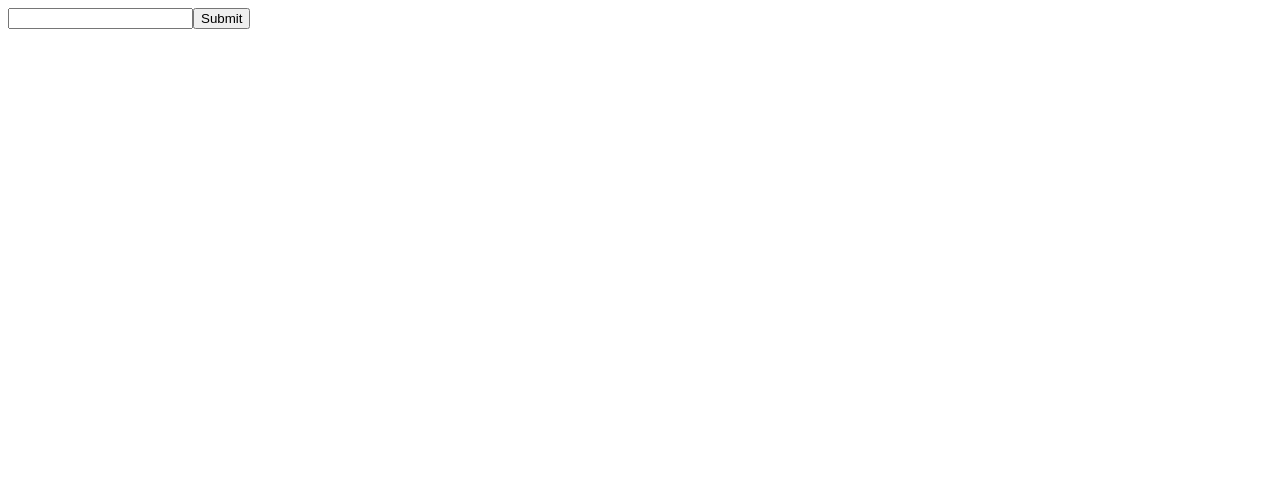
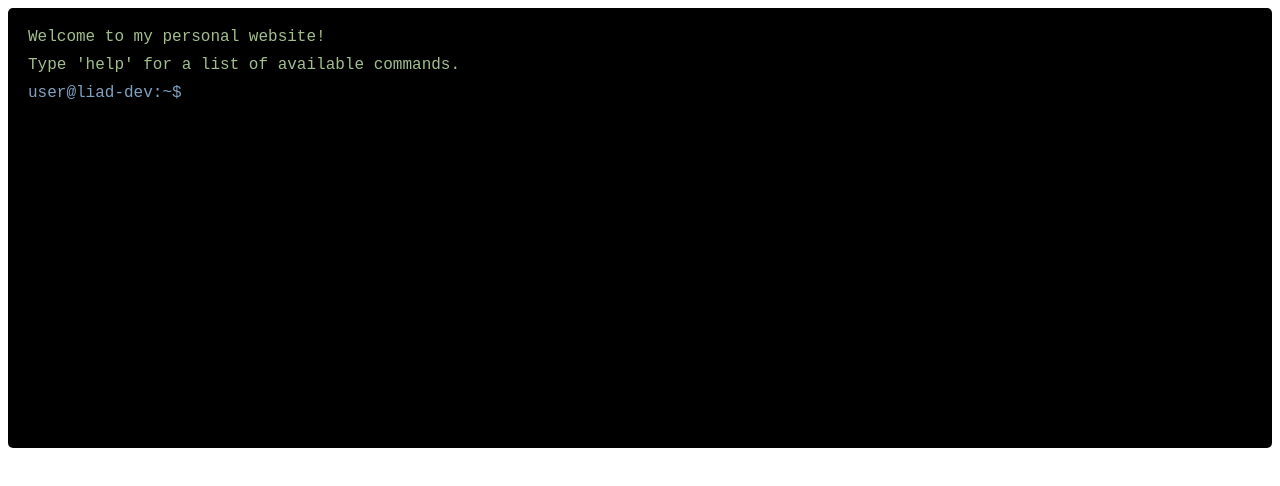
Before and after one commit to Liad-P/personal-website-frontend, an Angular app: page / in a window 1280 px wide. Shown: the top 486 px of the page. Built offline with nearby package versions, Linux system fonts and the light colour scheme.

Commit message:
Gave it terminal look

```diff
--- a/src/app/terminal/terminal.css
+++ b/src/app/terminal/terminal.css
@@ -0,0 +1,42 @@
+
+.terminal-container {
+    background-color: #000000;
+    color: #D8DEE9;
+    font-family: 'Courier New', Courier, monospace;
+    padding: 20px;
+    border-radius: 5px;
+    height: 400px;
+    overflow-y: auto;
+}
+
+.message-container {
+    margin-bottom: 10px;
+}
+
+.prompt {
+    color: #81A1C1;
+    min-width: fit-content;
+    padding-right: 2mm;
+}
+
+.user-input-container {
+    display: inline-flex;
+}
+
+.user-input {
+    background-color: transparent;
+    border: none;
+    color: #88C0D0;
+    width: 100%;
+    outline: none;
+    font-family: inherit;
+    font-size: inherit;
+}
+
+.user-message {
+    color: #88C0D0;
+}
+
+.backend-message {
+    color: #A3BE8C;
+}
--- a/src/app/terminal/terminal.html
+++ b/src/app/terminal/terminal.html
@@ -1,9 +1,15 @@
 <div class="terminal-container">
-    <div class="message-container" *ngFor="let message of messages">
-        <p>{{ message.id }}</p>
-        <p>{{ message.owner }}</p>
-        <p>{{ message.message }}</p>
+    <div *ngFor="let message of messages" [ngSwitch]="message.owner">
+        <div *ngSwitchCase="'User'" class="message-container">
+            <span class="prompt">user&#64;liad-dev:~$ </span>
+            <span class="user-message">{{ message.message }}</span>
+        </div>
+        <div *ngSwitchCase="'Backend'" class="message-container">
+            <span class="backend-message">{{ message.message }}</span>
+        </div>
     </div>
-    <input class="user-input" type="text" [(ngModel)]="userInput" (keyup.enter)="addTextMessageWithUserInput()">
-    <button type="submit" (click)="addTextMessageWithUserInput()">Submit</button>
+    <div class="user-input-container">
+        <span class="prompt">user&#64;liad-dev:~$ </span>
+        <input class="user-input" type="text" [(ngModel)]="userInput" (keyup.enter)="addTextMessageWithUserInput()">
+    </div>
 </div>
--- a/src/app/terminal/terminal.ts
+++ b/src/app/terminal/terminal.ts
@@ -1,5 +1,5 @@
 import { CommonModule } from '@angular/common';
-import { Component } from '@angular/core';
+import { Component, OnInit } from '@angular/core';
 import { FormsModule } from '@angular/forms';
 
 @Component({
@@ -8,13 +8,18 @@ import { FormsModule } from '@angular/forms';
   templateUrl: './terminal.html',
   styleUrl: './terminal.css'
 })
-export class Terminal {
+export class Terminal implements OnInit {
 
   currentMessageID: number = 0;
 
   messages: TerminalMessage[] = [];
 
   userInput: string = "";
+
+  ngOnInit(): void {
+    this.addBackendMessageToTerminal("Welcome to my personal website!");
+    this.addBackendMessageToTerminal("Type 'help' for a list of available commands.");
+  }
 
   addUserMessageToTerminal(inputMessage: string) {
     this.addMessageWithOwner(inputMessage, "User");
@@ -35,6 +40,7 @@ export class Terminal {
 
   addTextMessageWithUserInput() {
     this.addUserMessageToTerminal(this.userInput);
+    this.userInput = "";
   }
 
 }
```
